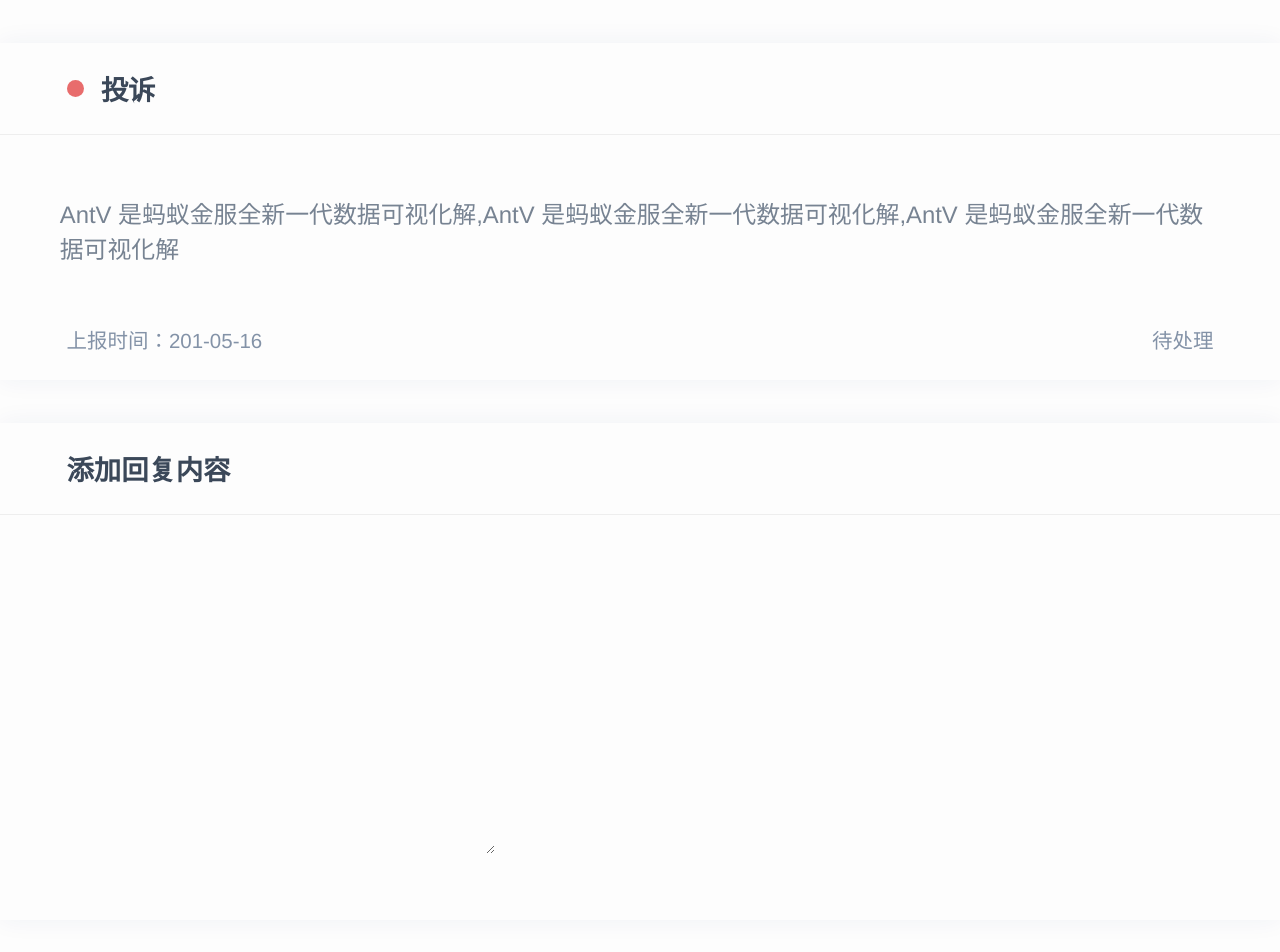
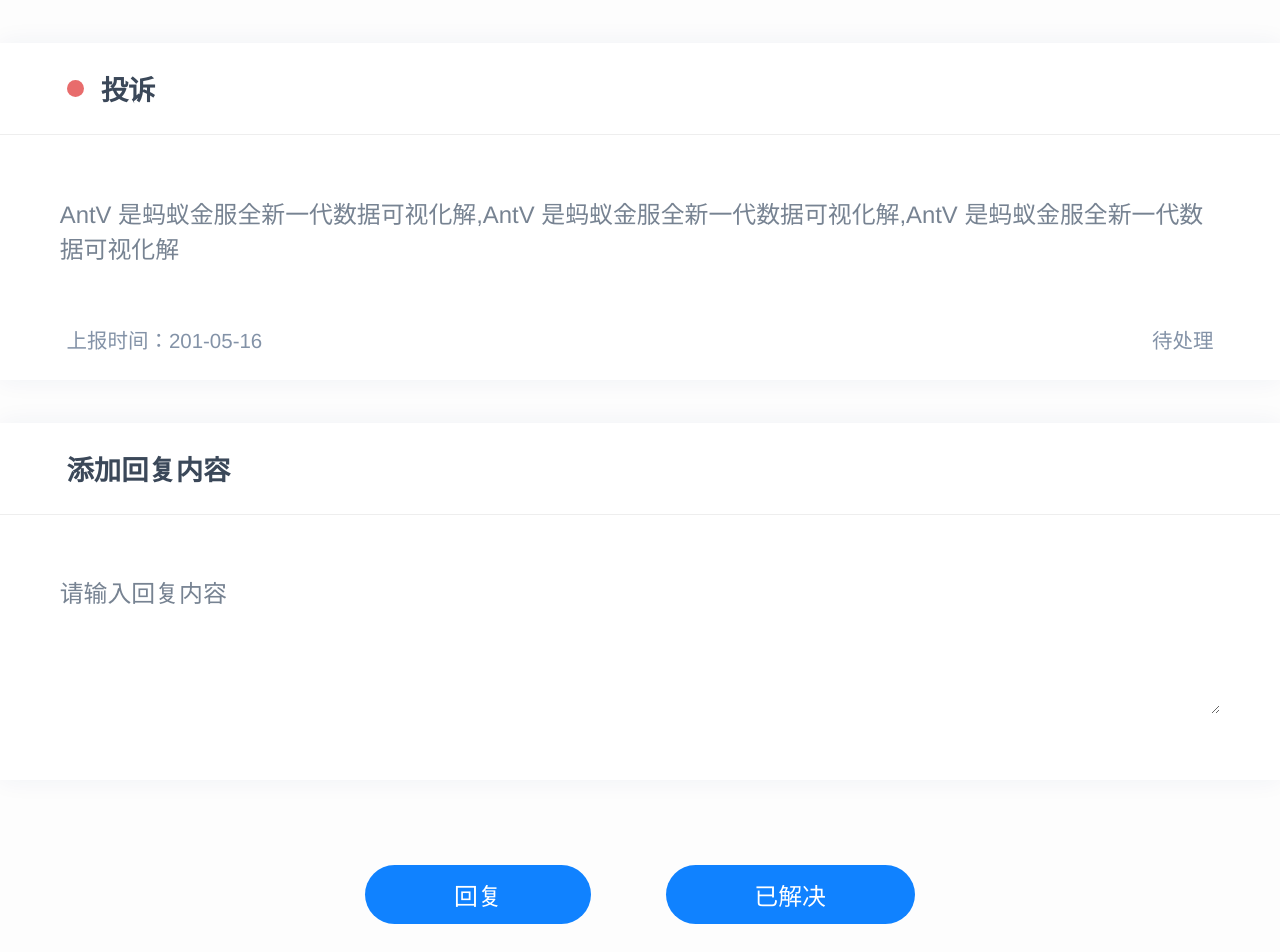
Before and after one commit to 977106024/menjin-admin, a Vue app: page /#/kefuReply in a window 1280 px wide. Shown: the top 952 px of the page. After the commit the page ends 924 px from the top, so only its background shows below. Built offline with nearby package versions, Linux system fonts and the light colour scheme.

Commit message:
客服回复投诉

```diff
--- a/src/page/kefu/hall.vue
+++ b/src/page/kefu/hall.vue
@@ -65,6 +65,7 @@
     }
     ul li{
         margin-bottom: .5rem;
+        background: white;
         box-shadow:0px 0px 24px 0px rgba(39,52,125,0.06);
     }
 
--- a/src/page/kefu/reply.vue
+++ b/src/page/kefu/reply.vue
@@ -25,7 +25,7 @@
             </section>
 
 <!--            回复消息-->
-            <section class="card">
+            <section class="card text">
 
                 <!--                标题-->
                 <header>
@@ -36,7 +36,7 @@
 
                 <!--                内容-->
                 <section class="content">
-                    <textarea name="" id="" cols="30" rows="10"></textarea>
+                    <textarea name="" id="" cols="30" rows="5" placeholder="请输入回复内容"></textarea>
                 </section>
             </section>
 
@@ -81,6 +81,7 @@
     }
     .card{
         margin-bottom: .5rem;
+        background: white;
         box-shadow:0px 0px 24px 0px rgba(39,52,125,0.06);
     }
 
@@ -120,6 +121,25 @@
         padding-top: 0;
     }
 
+    /*输入框*/
+    section.text .content textarea{
+        width: 100%;
+        border: 0;
+    }
+    textarea::-webkit-input-placeholder {
+        color: #778392;
+        font-size: .28rem;
+    }
 
-
+    /*底部按钮*/
+    footer button{
+        color: #fff;
+        padding:.14rem 1.04rem;
+        margin-top: .5rem;
+        border-radius: .35rem;
+        background: #1082FF;
+    }
+    footer button + button{
+        margin-left: .88rem;
+    }
 </style>
```
